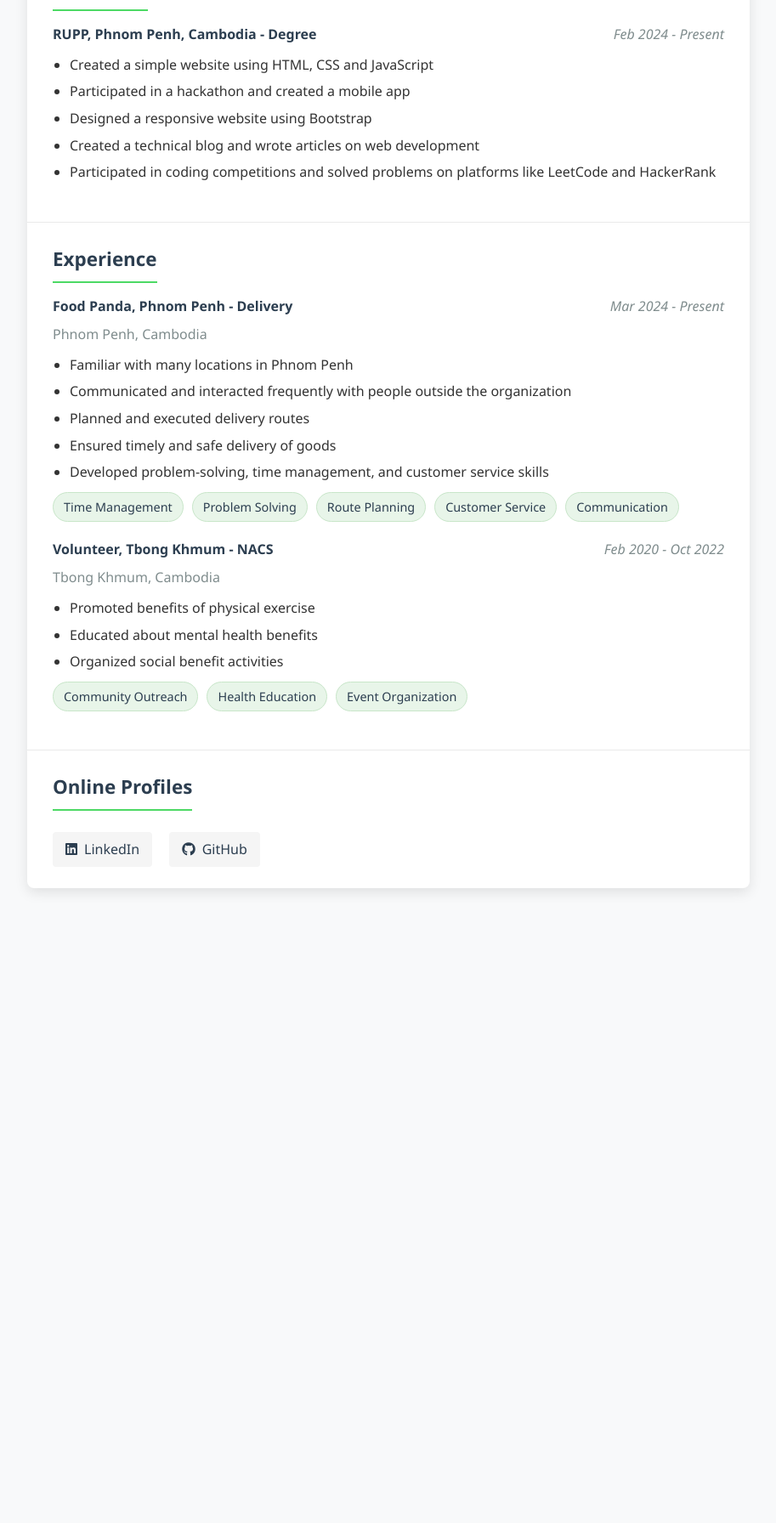
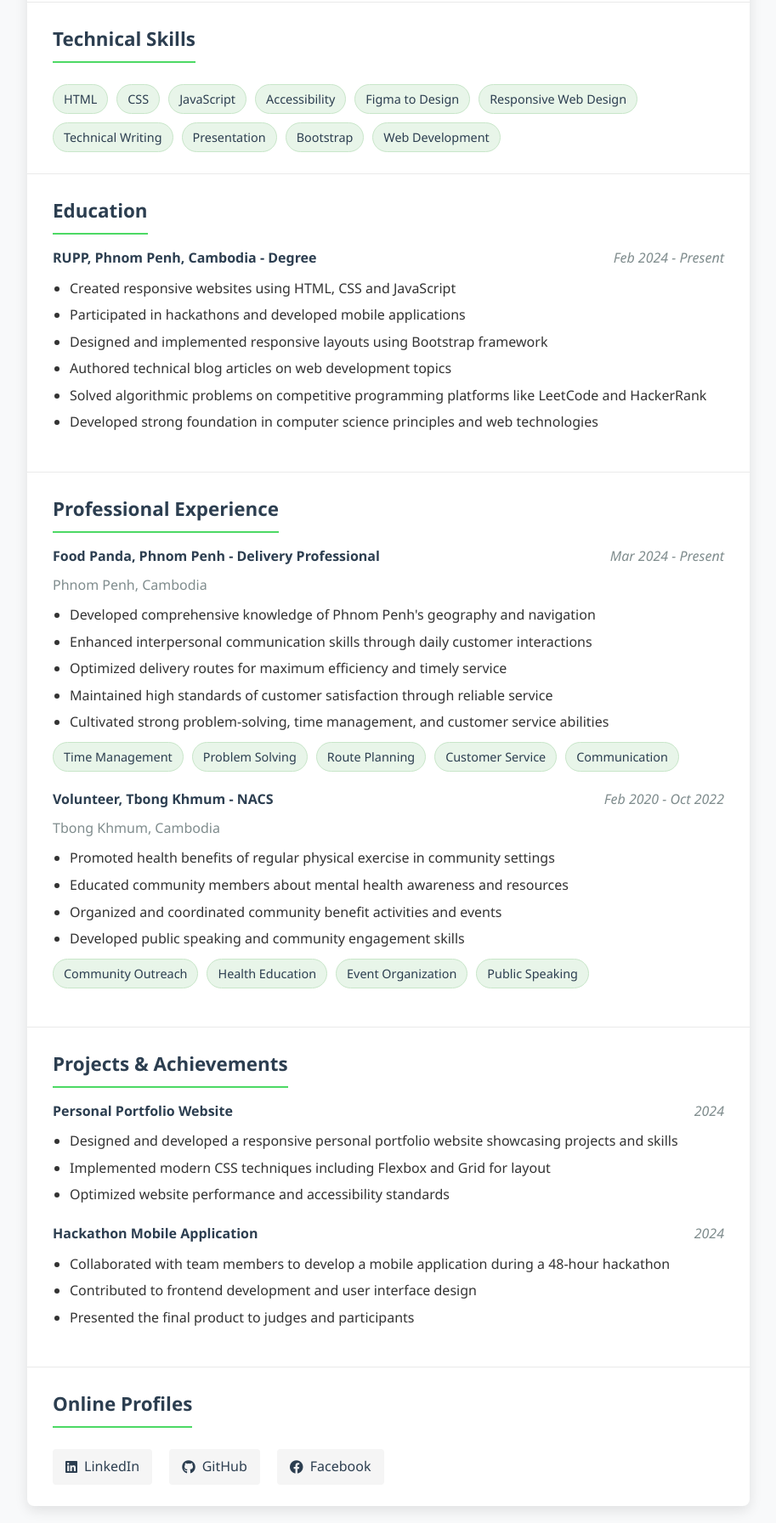
Before and after one commit to tra150206/SokkhenSokpheaktra, a plain HTML site: page index.html in a window 1280 px wide. Shown: the part 518-2310 px from the top of the page at 85% size, without its empty margins (183-1096 px from the left). Before the commit the page ends 1583 px from the top, so only its background shows below. Drawn offline with Linux system fonts and the light colour scheme.

Commit message:
Update index.html

```diff
--- a/index.html
+++ b/index.html
@@ -3,7 +3,38 @@
 <head>
     <meta charset="UTF-8">
     <meta name="viewport" content="width=device-width, initial-scale=1.0">
-    <title>Sok Khen Sopheaktra - Resume</title>
+    <title>Sok Khen Sopheaktra - Junior Frontend Developer Resume</title>
+    <meta name="description" content="Professional resume of Sok Khen Sopheaktra, a Junior Frontend Developer based in Phnom Penh, Cambodia. Specializing in HTML, CSS, JavaScript, and responsive web design.">
+    <meta name="keywords" content="Frontend Developer, Web Developer, HTML, CSS, JavaScript, Cambodia, Phnom Penh, RUPP">
+    <meta name="author" content="Sok Khen Sopheaktra">
+
+    <!-- Open Graph Meta Tags for Social Media -->
+    <meta property="og:title" content="Sok Khen Sopheaktra - Junior Frontend Developer">
+    <meta property="og:description" content="Professional resume of Sok Khen Sopheaktra, a Junior Frontend Developer specializing in modern web technologies.">
+    <meta property="og:type" content="website">
+
+    <!-- Structured Data for Google -->
+    <script type="application/ld+json">
+    {
+      "@context": "https://schema.org",
+      "@type": "Person",
+      "name": "Sok Khen Sopheaktra",
+      "jobTitle": "Junior Frontend Developer",
+      "address": {
+        "@type": "PostalAddress",
+        "addressLocality": "Phnom Penh",
+        "addressCountry": "Cambodia"
+      },
+      "email": "sokkhensopheaktra4444@gmail.com",
+      "telephone": "+855-16-290-906",
+      "url": "https://github.com/sokkhensopheaktra",
+      "sameAs": [
+        "https://www.linkedin.com/in/sokkhensopheaktra/",
+        "https://github.com/sokkhensopheaktra"
+      ]
+    }
+    </script>
+
     <link rel="stylesheet" href="https://cdnjs.cloudflare.com/ajax/libs/font-awesome/6.4.0/css/all.min.css">
     <style>
         * {
@@ -168,6 +199,11 @@
             transform: translateY(-2px);
         }
 
+        .summary {
+            margin-bottom: 15px;
+            line-height: 1.7;
+        }
+
         @media (max-width: 768px) {
             .profile-img {
                 position: static;
@@ -192,7 +228,7 @@
 <body>
     <div class="resume-container">
         <header class="header-section">
-            <img src="asset/img/Sopheaktra.jpg" alt="Sok Khen Sopheaktra" class="profile-img">
+            <img src="asset/img/Sopheaktra.jpg" alt="Sok Khen Sopheaktra - Junior Frontend Developer" class="profile-img">
             <h1 class="name">SOKKHEN SOPHEAKTRA</h1>
             <p class="title">Junior Frontend Developer</p>
             <div class="contact-info">
@@ -212,7 +248,17 @@
         </header>
 
         <section class="section">
-            <h2 class="section-title">Skills</h2>
+            <h2 class="section-title">Professional Summary</h2>
+            <p class="summary">
+                Passionate Junior Frontend Developer with hands-on experience in creating responsive websites using HTML, CSS, and JavaScript.
+                Currently pursuing a degree at RUPP while gaining practical experience in web development.
+                Strong problem-solving abilities developed through coding competitions and real-world delivery work.
+                Seeking opportunities to apply technical skills in a professional development environment.
+            </p>
+        </section>
+
+        <section class="section">
+            <h2 class="section-title">Technical Skills</h2>
             <div class="skills-list">
                 <span class="skill-tag">HTML</span>
                 <span class="skill-tag">CSS</span>
@@ -222,6 +268,8 @@
                 <span class="skill-tag">Responsive Web Design</span>
                 <span class="skill-tag">Technical Writing</span>
                 <span class="skill-tag">Presentation</span>
+                <span class="skill-tag">Bootstrap</span>
+                <span class="skill-tag">Web Development</span>
             </div>
         </section>
 
@@ -233,29 +281,30 @@
                     <div class="item-date">Feb 2024 - Present</div>
                 </div>
                 <ul>
-                    <li>Created a simple website using HTML, CSS and JavaScript</li>
-                    <li>Participated in a hackathon and created a mobile app</li>
-                    <li>Designed a responsive website using Bootstrap</li>
-                    <li>Created a technical blog and wrote articles on web development</li>
-                    <li>Participated in coding competitions and solved problems on platforms like LeetCode and HackerRank</li>
+                    <li>Created responsive websites using HTML, CSS and JavaScript</li>
+                    <li>Participated in hackathons and developed mobile applications</li>
+                    <li>Designed and implemented responsive layouts using Bootstrap framework</li>
+                    <li>Authored technical blog articles on web development topics</li>
+                    <li>Solved algorithmic problems on competitive programming platforms like LeetCode and HackerRank</li>
+                    <li>Developed strong foundation in computer science principles and web technologies</li>
                 </ul>
             </div>
         </section>
 
         <section class="section">
-            <h2 class="section-title">Experience</h2>
+            <h2 class="section-title">Professional Experience</h2>
             <div class="job-item">
                 <div class="item-header">
-                    <div class="item-title">Food Panda, Phnom Penh - Delivery</div>
+                    <div class="item-title">Food Panda, Phnom Penh - Delivery Professional</div>
                     <div class="item-date">Mar 2024 - Present</div>
                 </div>
                 <div class="item-location">Phnom Penh, Cambodia</div>
                 <ul>
-                    <li>Familiar with many locations in Phnom Penh</li>
-                    <li>Communicated and interacted frequently with people outside the organization</li>
-                    <li>Planned and executed delivery routes</li>
-                    <li>Ensured timely and safe delivery of goods</li>
-                    <li>Developed problem-solving, time management, and customer service skills</li>
+                    <li>Developed comprehensive knowledge of Phnom Penh's geography and navigation</li>
+                    <li>Enhanced interpersonal communication skills through daily customer interactions</li>
+                    <li>Optimized delivery routes for maximum efficiency and timely service</li>
+                    <li>Maintained high standards of customer satisfaction through reliable service</li>
+                    <li>Cultivated strong problem-solving, time management, and customer service abilities</li>
                 </ul>
                 <div class="skills-list">
                     <span class="skill-tag">Time Management</span>
@@ -273,28 +322,61 @@
                 </div>
                 <div class="item-location">Tbong Khmum, Cambodia</div>
                 <ul>
-                    <li>Promoted benefits of physical exercise</li>
-                    <li>Educated about mental health benefits</li>
-                    <li>Organized social benefit activities</li>
+                    <li>Promoted health benefits of regular physical exercise in community settings</li>
+                    <li>Educated community members about mental health awareness and resources</li>
+                    <li>Organized and coordinated community benefit activities and events</li>
+                    <li>Developed public speaking and community engagement skills</li>
                 </ul>
                 <div class="skills-list">
                     <span class="skill-tag">Community Outreach</span>
                     <span class="skill-tag">Health Education</span>
                     <span class="skill-tag">Event Organization</span>
+                    <span class="skill-tag">Public Speaking</span>
                 </div>
+            </div>
+        </section>
+
+        <section class="section">
+            <h2 class="section-title">Projects & Achievements</h2>
+            <div class="job-item">
+                <div class="item-header">
+                    <div class="item-title">Personal Portfolio Website</div>
+                    <div class="item-date">2024</div>
+                </div>
+                <ul>
+                    <li>Designed and developed a responsive personal portfolio website showcasing projects and skills</li>
+                    <li>Implemented modern CSS techniques including Flexbox and Grid for layout</li>
+                    <li>Optimized website performance and accessibility standards</li>
+                </ul>
+            </div>
+
+            <div class="job-item">
+                <div class="item-header">
+                    <div class="item-title">Hackathon Mobile Application</div>
+                    <div class="item-date">2024</div>
+                </div>
+                <ul>
+                    <li>Collaborated with team members to develop a mobile application during a 48-hour hackathon</li>
+                    <li>Contributed to frontend development and user interface design</li>
+                    <li>Presented the final product to judges and participants</li>
+                </ul>
             </div>
         </section>
 
         <section class="section">
             <h2 class="section-title">Online Profiles</h2>
             <div class="social-links">
-                <a href="https://www.linkedin.com/in/sokkhensopheaktra/" class="social-link" target="_blank">
+                <a href="https://www.linkedin.com/in/sokkhensopheaktra/" class="social-link" target="_blank" aria-label="Visit Sok Khen Sopheaktra's LinkedIn profile">
                     <i class="fab fa-linkedin"></i>
                     <span>LinkedIn</span>
                 </a>
-                <a href="https://github.com/sokkhensopheaktra" class="social-link" target="_blank">
+                <a href="https://github.com/tra150206" class="social-link" target="_blank" aria-label="Visit Sok Khen Sopheaktra's GitHub profile">
                     <i class="fab fa-github"></i>
                     <span>GitHub</span>
+                </a>
+                <a href="https://facebook.com/sokkhen.sopheaktra.2025" class="social-link" target="_blank" aria-label="Visit Sok Khen Sopheaktra's GitHub profile">
+                    <i class="fab fa-facebook"></i>
+                    <span>Facebook</span>
                 </a>
             </div>
         </section>
```
